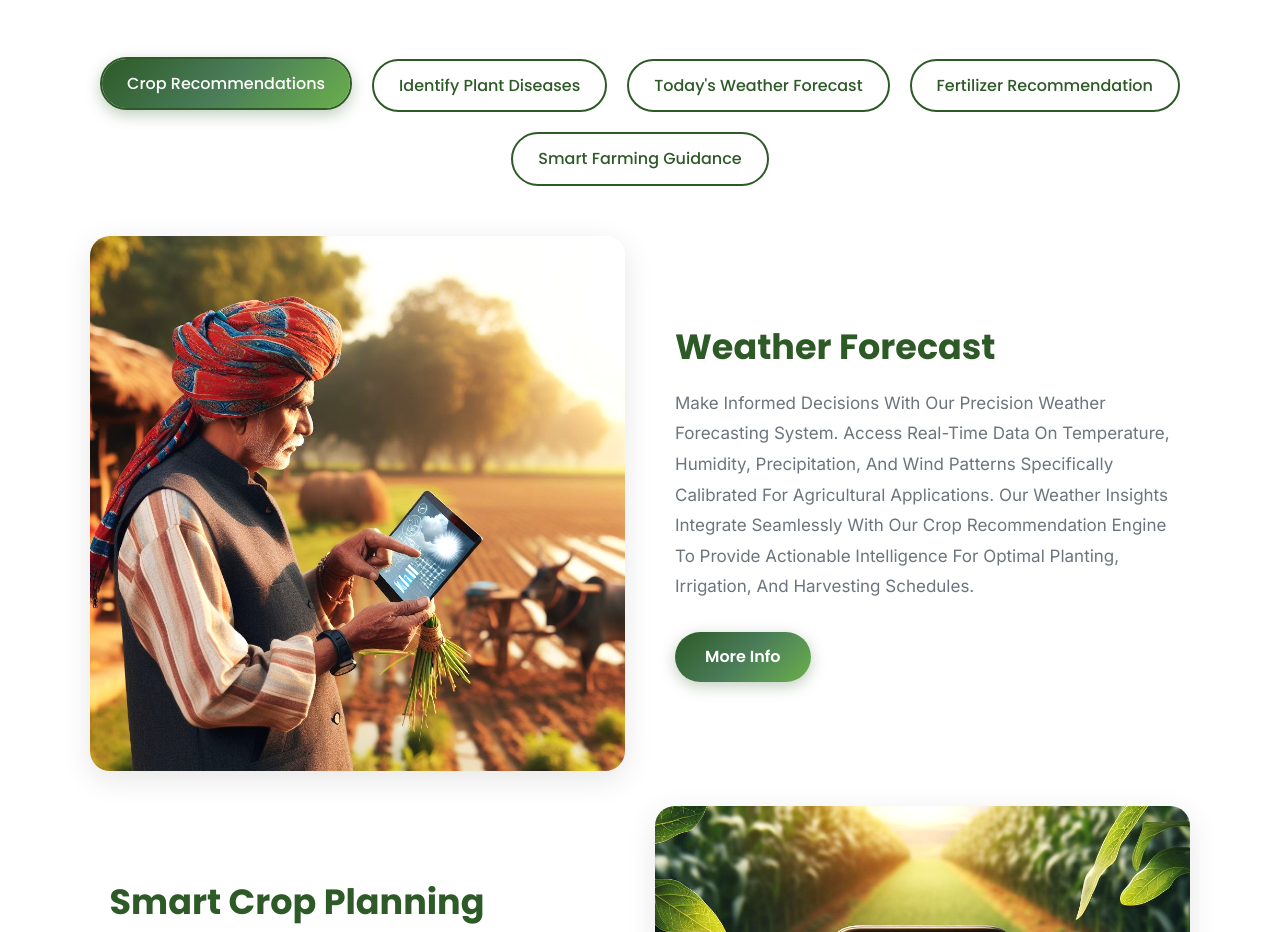
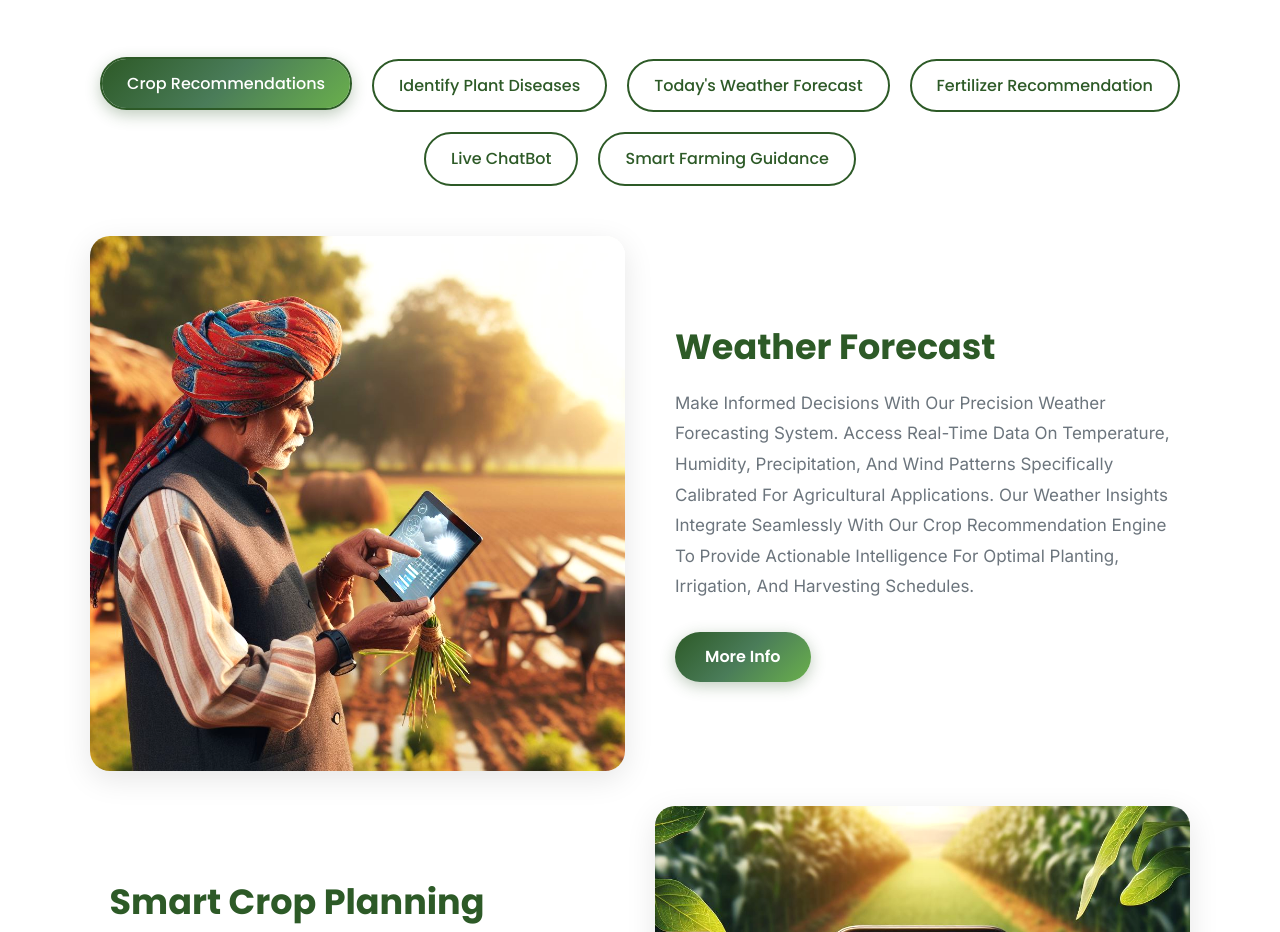
Before and after one commit to SUDARSHANJADHAV2/AI-Farmer-Assistant, a plain HTML site: page index.html in a window 1280 px wide. Shown: the part 1240-2172 px from the top of the page. Drawn offline with Linux system fonts and the light colour scheme; a script that the page names is missing.

Commit message:
Update index.html

```diff
--- a/index.html
+++ b/index.html
@@ -82,6 +82,9 @@
         >
         <a href="https://krushiai-fertilizer-recommendation-system.streamlit.app/" class="buttonn"
           >Fertilizer recommendation</a
+        >
+        <a href="https://krushiai.netlify.app/" class="buttonn"
+          >Live ChatBot</a
         >
         <a href="guide/index.html" class="buttonn">Smart Farming Guidance</a>
       </div>
```
